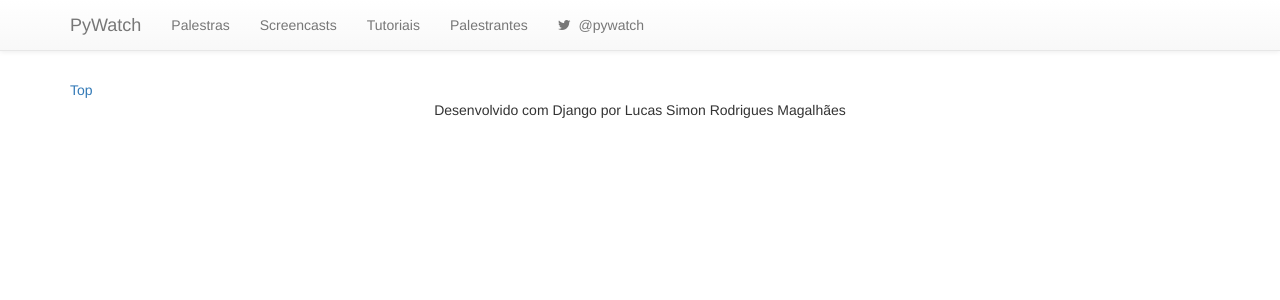
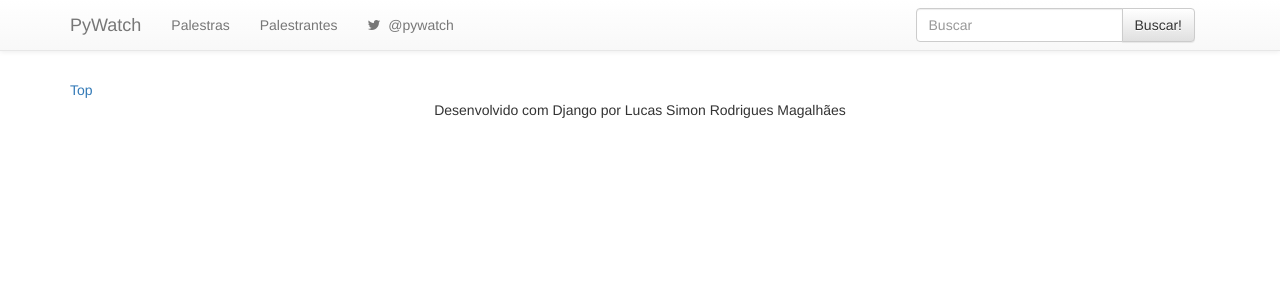
Before and after one commit to lucassimon/pywatch.com.br, a Django app: template templates/base.html in a window 1280 px wide. Shown: the top 300 px of the page. Run offline with Django 3.2, Linux system fonts and the light colour scheme; the template is opened without the code that fills it, so the values that code supplies are empty; parts of the project's set-up code (start-up, migrations or seed data) failed here and were passed over; some libraries are stand-ins or nearby versions.

Commit message:
Cria no menu um formulario de pesquisa

```diff
--- a/templates/base.html
+++ b/templates/base.html
@@ -60,13 +60,23 @@
                 <div class="navbar-collapse collapse">
                     <ul class="nav navbar-nav">
                         <li><a href="/palestras">Palestras</a></li>
-                        <li><a href="/screencasts">Screencasts</a></li>
-                        <li><a href="/palestras">Tutoriais</a></li>
+                        <!--<li><a href="/screencasts">Screencasts</a></li>-->
+                        <!--<li><a href="/palestras">Tutoriais</a></li>-->
                         <li><a href="/palestrantes">Palestrantes</a></li>
                     </ul>
                     <ul class="nav navbar-nav">
                         <li><a href="http://twitter.com/emberwatch"><i class="fa fa-twitter"></i> &nbsp;@pywatch</a></li>
                     </ul>
+                    <div class="col-lg-4 pull-right">
+                        <form class="navbar-form navbar-right" role="form">
+                            <div class="input-group">
+                                <input name="q" type="text" placeholder="Buscar" class="form-control">
+                                <span class="input-group-btn">
+                                    <button class="btn btn-default" type="submit">Buscar!</button>
+                                </span>
+                            </div>
+                        </form>
+                    </div>
                 </div><!--/.nav-collapse -->
             </div>
         </div>
```
